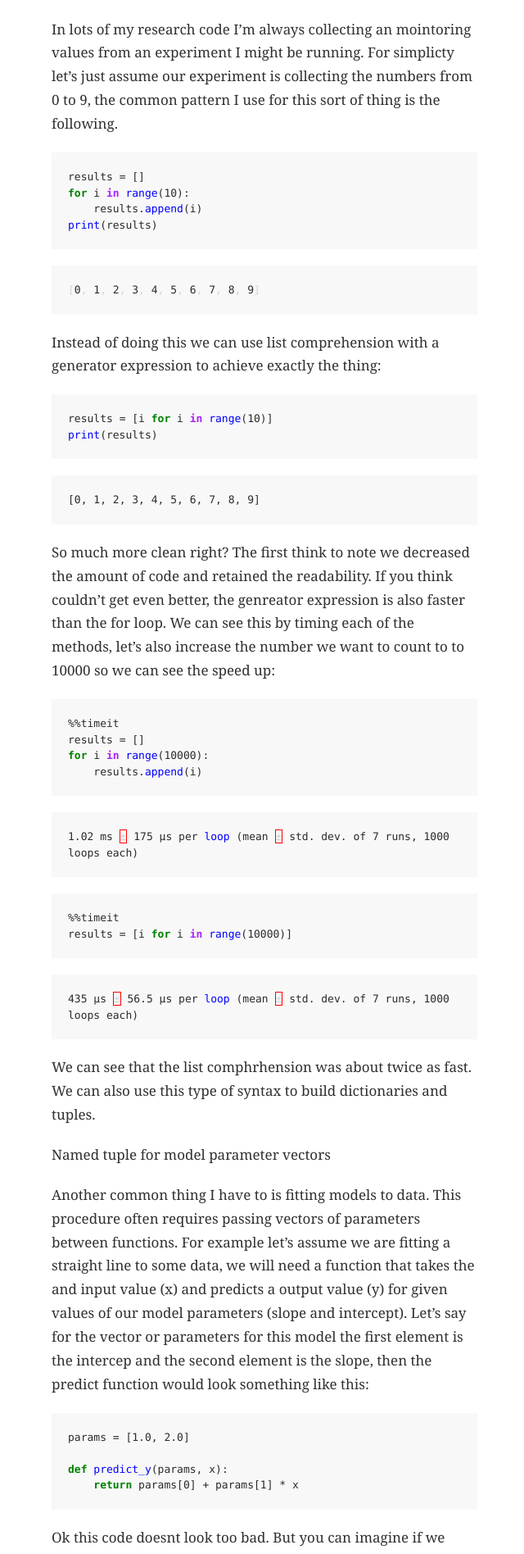
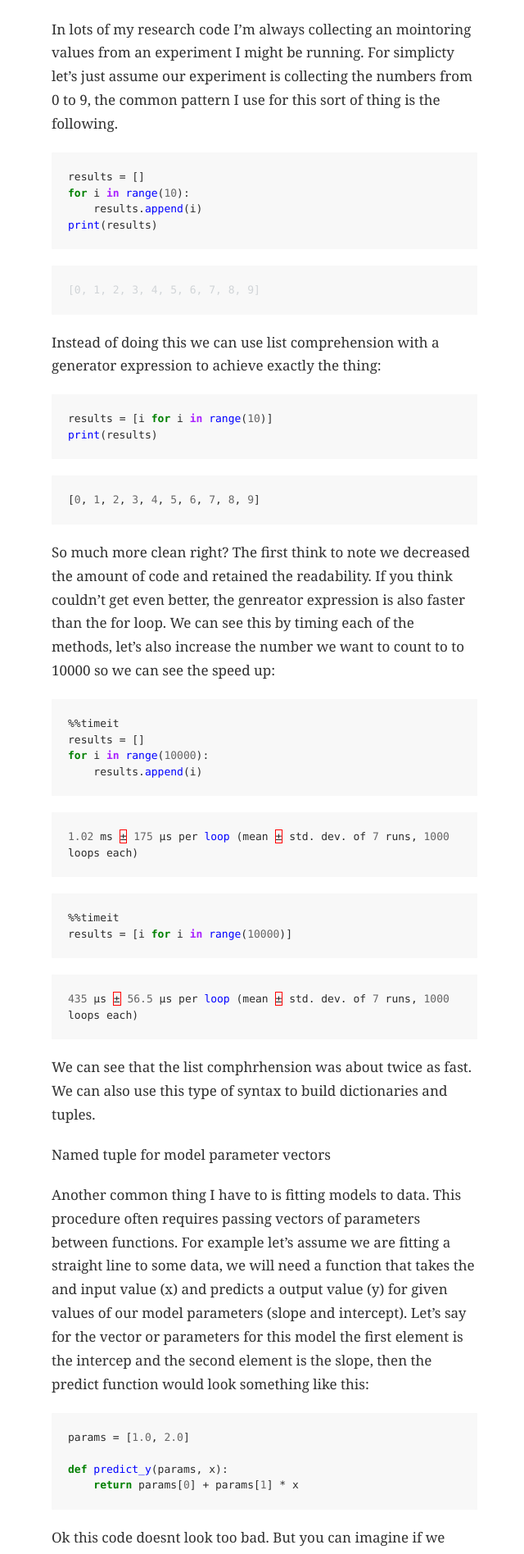
Before and after one commit to astrophpeter/astrophpeter.github.io, a Jekyll site: the page built from _posts/2020-05-03-Idomatic-Python-for-Astronomy.md, in a window 1280 px wide. Shown: the part 500-2396 px from the top of the page at 82% size, without its empty margins (317-957 px from the left). Built offline with Jekyll 4.4.1, drawn with Linux system fonts in a browser that asks for light colours; nearby versions of some CDN libraries.

Commit message:
Update highlight.css

```diff
--- a/assets/css/highlight.css
+++ b/assets/css/highlight.css
@@ -11,6 +11,7 @@
 .highlight .o { color: #2b2b2b } /* Operator */
 .highlight .n { color: #2b2b2b } /* Operator */
 .highlight .p { color: #2b2b2b } /* Operator */
+.highlight .err { color: #2b2b2b } /* Operator */
 .highlight .ch { color: #408080; font-style: italic } /* Comment.Hashbang */
 .highlight .cm { color: #408080; font-style: italic } /* Comment.Multiline */
 .highlight .cp { color: #BC7A00 } /* Comment.Preproc */
@@ -74,12 +75,3 @@
 .highlight .vi { color: #19177C } /* Name.Variable.Instance */
 .highlight .vm { color: #19177C } /* Name.Variable.Magic */
 .highlight .il { color: #666666 } /* Literal.Number.Integer.Long */
-
-
-
-
-
-
-.hljs-number {
-  color:#2b2b2b;
-}
```
